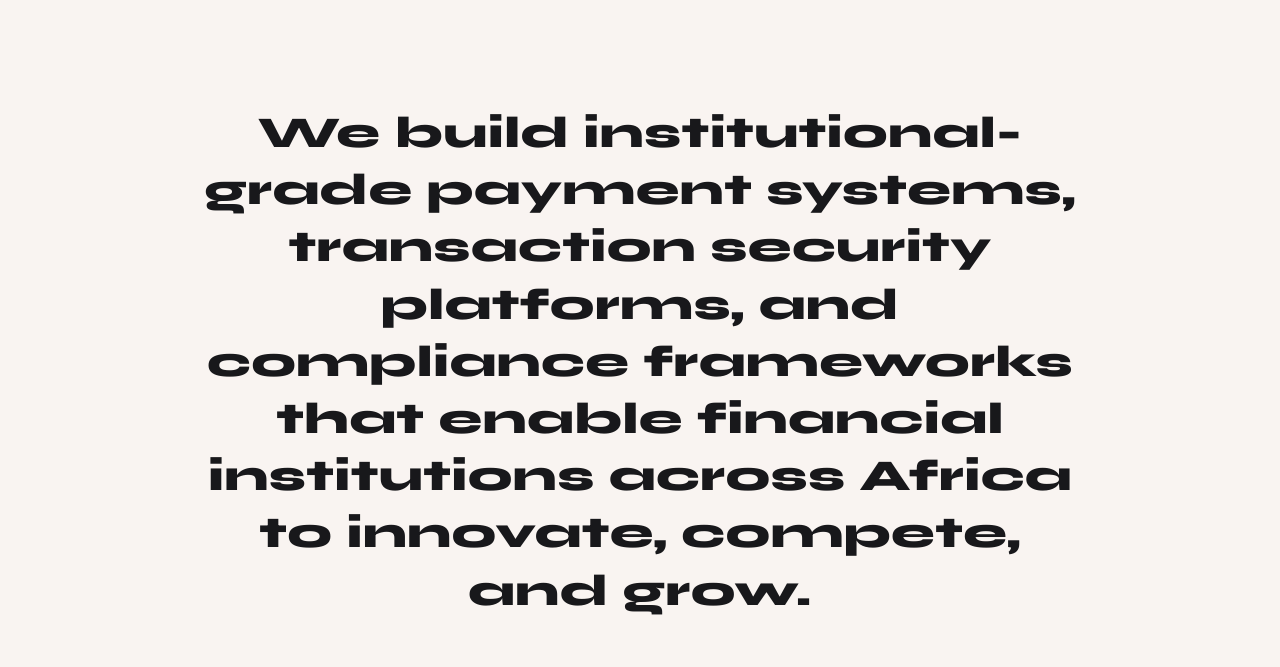
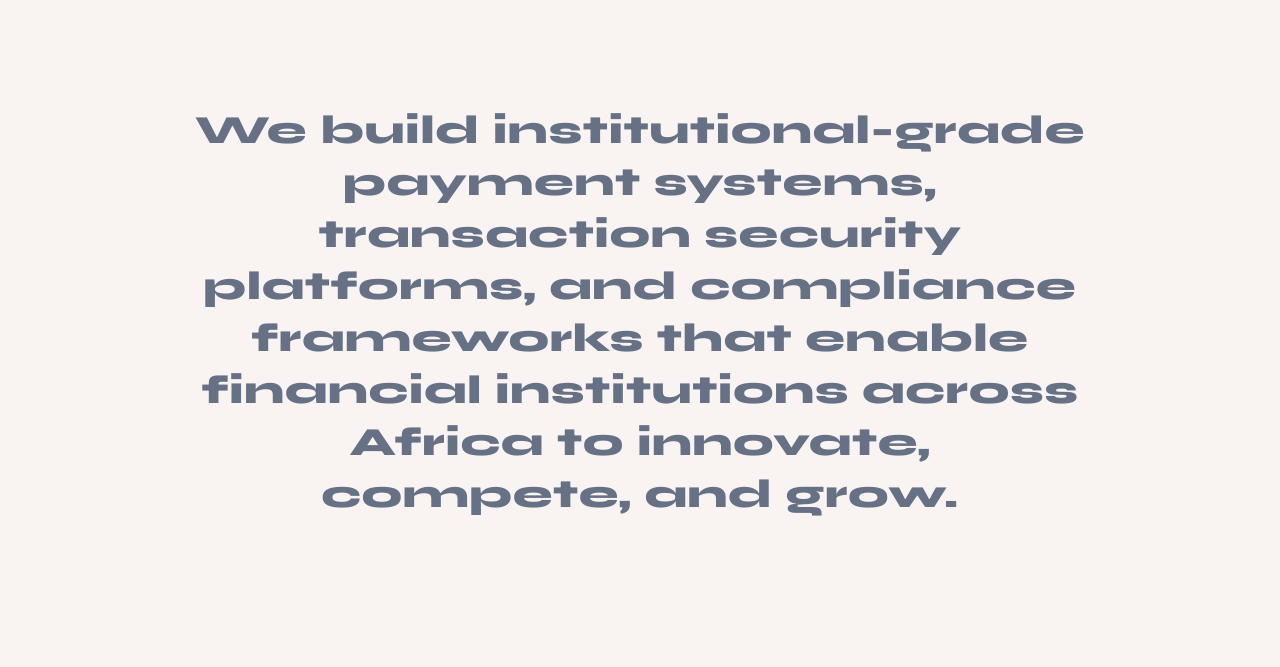
Before and after one commit to Xenon-Ltd/xenonltd, a Next.js app: page / in a window 1280 px wide. Shown: the part 840-1507 px from the top of the page. Built offline with nearby package versions, Linux system fonts and the light colour scheme.

Commit message:
improve who we are

```diff
--- a/app/_components/who-we-are/who-we-are-section.tsx
+++ b/app/_components/who-we-are/who-we-are-section.tsx
@@ -5,29 +5,20 @@ import Container from "@/shared/ui/container";
 
 export default function WhoWeAreSection() {
   const sectionRef = useRef<HTMLDivElement>(null);
-  const [revealedLines, setRevealedLines] = useState<number>(0);
+  const [isVisible, setIsVisible] = useState(false);
 
   useEffect(() => {
     const observer = new IntersectionObserver(
-      (entries) => {
-        entries.forEach((entry) => {
-          if (entry.isIntersecting) {
-            // Trigger staggered highlight sequence
-            const t1 = setTimeout(() => setRevealedLines(1), 150);
-            const t2 = setTimeout(() => setRevealedLines(2), 350);
-            const t3 = setTimeout(() => setRevealedLines(3), 550);
-
-            observer.unobserve(entry.target);
-
-            return () => {
-              clearTimeout(t1);
-              clearTimeout(t2);
-              clearTimeout(t3);
-            };
-          }
-        });
+      ([entry]) => {
+        if (entry.isIntersecting) {
+          setIsVisible(true);
+          observer.unobserve(entry.target);
+        }
       },
-      { threshold: 0.25 }
+      {
+        threshold: 0.15,
+        rootMargin: "0px 0px -5% 0px"
+      }
     );
 
     if (sectionRef.current) {
@@ -47,28 +38,16 @@ export default function WhoWeAreSection() {
     >
       <Container>
         <div className="relative mx-auto max-w-4xl text-center">
-          <p className="font-heading text-2xl sm:text-3xl md:text-[44px] font-extrabold leading-[1.3] tracking-[0.01em] text-zinc-400">
-            <span
-              className={`transition-colors duration-700 ease-out ${
-                revealedLines >= 1 ? "text-zinc-900" : ""
-              }`}
-            >
-              We build institutional-grade payment systems,{" "}
-            </span>
-            <span
-              className={`transition-colors duration-700 ease-out ${
-                revealedLines >= 2 ? "text-zinc-900" : ""
-              }`}
-            >
-              transaction security platforms, and compliance frameworks{" "}
-            </span>
-            <span
-              className={`transition-colors duration-700 ease-out ${
-                revealedLines >= 3 ? "text-zinc-900" : ""
-              }`}
-            >
-              that enable financial institutions across Africa to innovate, compete, and grow.
-            </span>
+          <p
+            className={`font-heading text-2xl sm:text-3xl md:text-[40px] font-extrabold leading-[1.3] tracking-[0.015em] text-grey-500 transition-[opacity,transform] duration-[1200ms] [transition-timing-function:cubic-bezier(0.16,1,0.3,1)] ${
+              isVisible
+                ? "opacity-100 translate-y-0"
+                : "opacity-0 translate-y-12"
+            }`}
+          >
+            We build institutional-grade payment systems, transaction security
+            platforms, and compliance frameworks that enable financial
+            institutions across Africa to innovate, compete, and grow.
           </p>
         </div>
       </Container>
```
